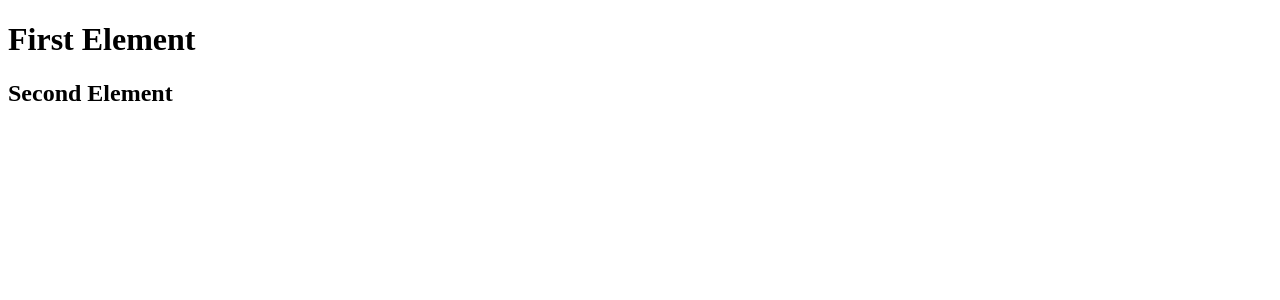
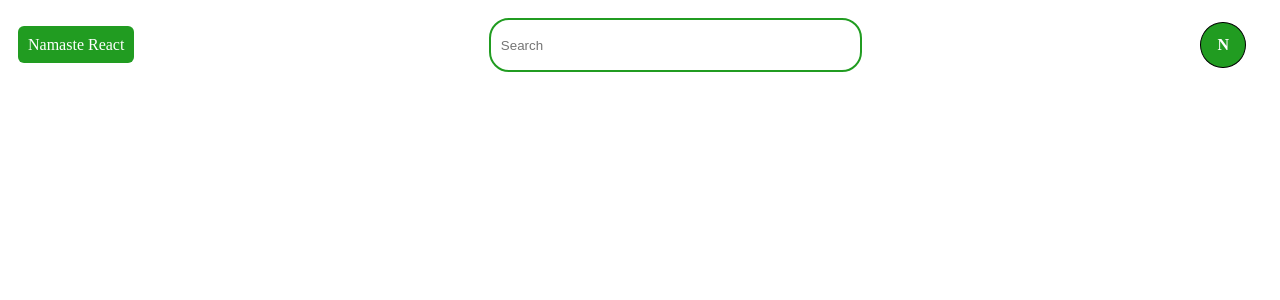
Before and after one commit to nishanthtnoorithaya/React-HyperPanda, a React (Vite) app: page / in a window 1280 px wide. Shown: the top 300 px of the page. Built offline with nearby package versions, Linux system fonts and the light colour scheme.

Commit message:
JSX ReactElement and Functional Components

```diff
--- a/App.js
+++ b/App.js
@@ -1,14 +1,98 @@
 import React from "react";
 import ReactDOM from "react-dom/client";
 
+
 // First React Code.
-const heading = React.createElement("h1",{id:"heading", class: "header"}, "Namaste React (children)");
+// const heading = React.createElement("h1",{id:"heading", class: "header"}, "Namaste React (children)");
 const Root = ReactDOM.createRoot(document.getElementById("root"));
-// Root.render(heading);
+// // // Root.render(heading);
 
-// Nested Elements:
-const parent = React.createElement("div",{id:'parent'}, //parent
-    React.createElement("div",{id:'child'}, //child
-    [React.createElement("h1",{},'First Element'),React.createElement("h2",{},'Second Element')]) //Siblings
+// // Nested Elements:
+// const parent = React.createElement("div",{id:'parent'}, //parent
+//     React.createElement("div",{id:'child'}, //child
+//     [React.createElement("h1",{},'First Element'),React.createElement("h2",{},'Second Element')]) //Siblings
+// );
+// Root.render(parent);
+
+// JSX (Javascript XML) (This is not HTML, But this is HTML Like Syntax).
+//Compilation is done by Babel which is a Parcel Package inside Node Module.
+
+const jsxheading = (<h1 id="Heading" tabIndex={5} className="HeaderName">Namaste React in JSX</h1>,
+    <h2>This is Nishanth T</h2>
 );
-Root.render(parent);
+// Root.render(jsxheading);
+
+// React Components:
+// There are 2 ways to create a React Components.
+// Class based Component (Older way) and Functional Component (New/Modern Way)
+
+// React Functional Component: (This is a Normal JS Function which will return Some piece pf JSX Code,
+// This is a Function that Returns a React Element)
+
+const Title = () =>(
+    <h1>This is a Title function</h1>
+);
+
+const Reactelem = (<h1>This is a Element</h1>);
+
+const number = 1000;
+
+const HeaderComponent = () => (
+<div id="Container">
+{/* Component Inside the Component */}
+{/* <Title></Title> */}
+{Title()}
+{/* React Element or Plain JS inside Component */}
+{/* {number}
+{console.log("NamasteJS")}
+<h2>{number}</h2>
+{100+200} */}
+<h1>React Functional Component</h1>
+{Reactelem}
+</div>);
+
+// Root.render(Title());
+
+// Coding Assignments: (Chapter 03 - Laying the Foundation):
+// Using Reactelement
+
+const Reactelement = React.createElement("div",{className:"title"},[
+    React.createElement("h1",{key: "1"},"1st Element"), React.createElement("h2",{key: "2"},"2nd Element"),
+    React.createElement("h3",{key: "3"},"3rd Element")
+]);
+
+// Using JSX:
+const JsxReactelement = (
+     <div className="title">
+        <h1>1st element Comp</h1>
+        <h2>2nd element Comp</h2>
+        <h3>3rd element Comp</h3>
+    </div>
+);
+// Using Functional Component:
+const FunctionComp = () => (
+    <>
+        {Reactelement}
+    </>
+);
+// Root.render(jsxReactelement);
+// Root.render(Reactelement);
+// Root.render(<FunctionComp></FunctionComp>)
+
+// Create a Header Component from scratch using Functional Components with JSX:
+
+const Header = () => (
+    <div className="header">
+        <div className="logo">
+             <span className="Logo-icon">Namaste React</span>
+        </div>
+        <div className="searchbar">
+            <input placeholder="Search" type="text" />
+        </div>
+        <div className="user-icon">
+            <span className="icon">N</span>
+        </div>
+    </div>
+);
+
+Root.render(Header());
--- a/index.html
+++ b/index.html
@@ -9,7 +9,7 @@
 <body>
     <div id="root">
         <!-- Plain HTML h1 tag -->
-        <!-- <h1>Namaste JS</h1> -->
+        <h1>Namaste JS</h1>
     </div>
     <!-- Using JS Create HTML Element -->
     <!-- <script>
@@ -33,6 +33,5 @@
 
     <!-- Where we write React Code in app.js -->
     <script type="module" src="./App.js"></script>
-
 </body>
 </html>
--- a/main.css
+++ b/main.css
@@ -1,4 +1,35 @@
-#heading{
-    color: rgb(65, 250, 241);
-    background-color: rgb(15, 16, 17);
+/* Create a Header Component from scratch using Functional Components with JSX:  */
+.header{
+    display: flex;
+    justify-content: space-between;
+    padding: 10px;
+    align-items: center;
 }
+.Logo-icon{
+    background-color: #219c21;
+    color: #fff;
+    padding: 10px;
+    border-radius: 6px;
+}
+.searchbar{
+    width: 30%;
+    display: flex;
+}
+.searchbar input{
+    appearance: none;
+    border: 2px solid #219c21;
+    border-radius: 20px;
+    width: 100%;
+    height: 50px;
+    padding: 0 10px;
+}
+.user-icon{
+    right: 1rem;
+    position: relative;
+    padding: 13px 16px;
+    font-weight: 700;
+    color: #fff;
+    background-color: #219c21;
+    border-radius: 50%;
+    border: 1px solid #000;
+}
```
Also changed, not shown: package.json (+7 -5 lines), 2 other files (tests, documents, lock files or other folders).
